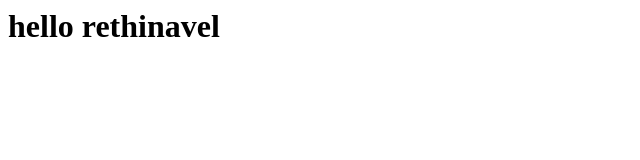
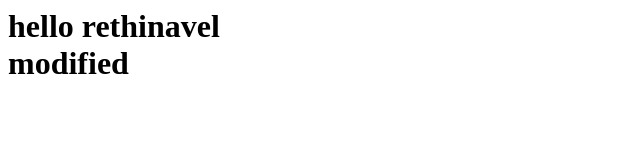
Before and after one commit to Rethinavel2001/kutti, a plain HTML site: page index.html in a window 1280 px wide. Shown: the whole page, without its empty margins (0-640 px from the left). Drawn offline with Linux system fonts and the light colour scheme.

Commit message:
Update index.html

```diff
--- a/index.html
+++ b/index.html
@@ -1 +1,2 @@
-<h1>hello rethinavel</h1>
+<h1>hello rethinavel<br>
+modified</h1>
```
